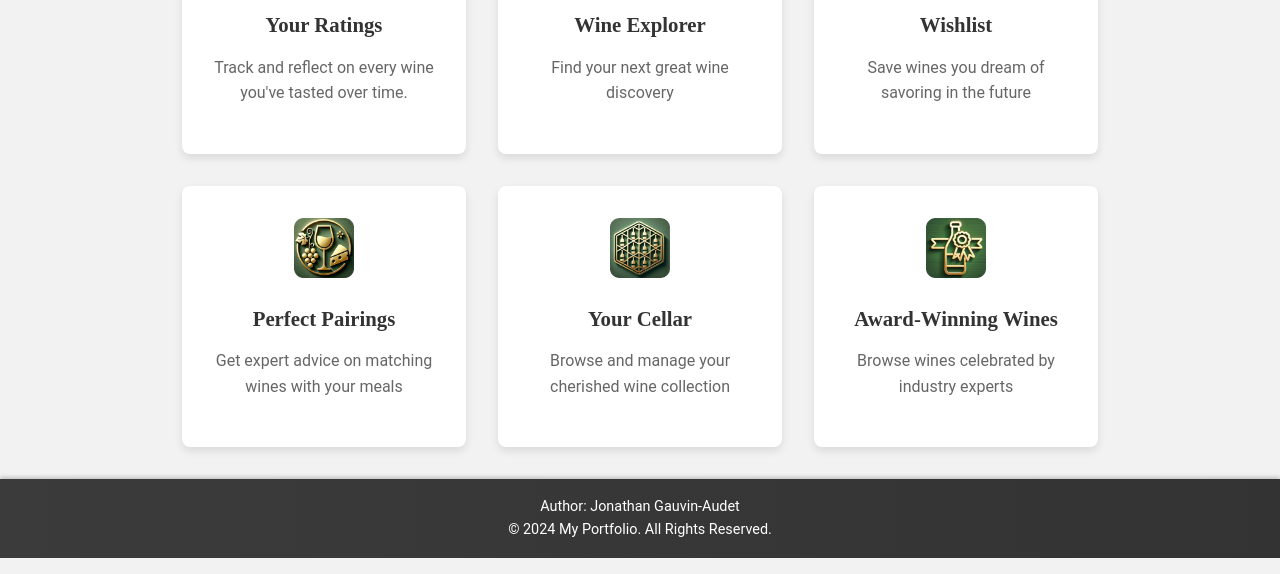
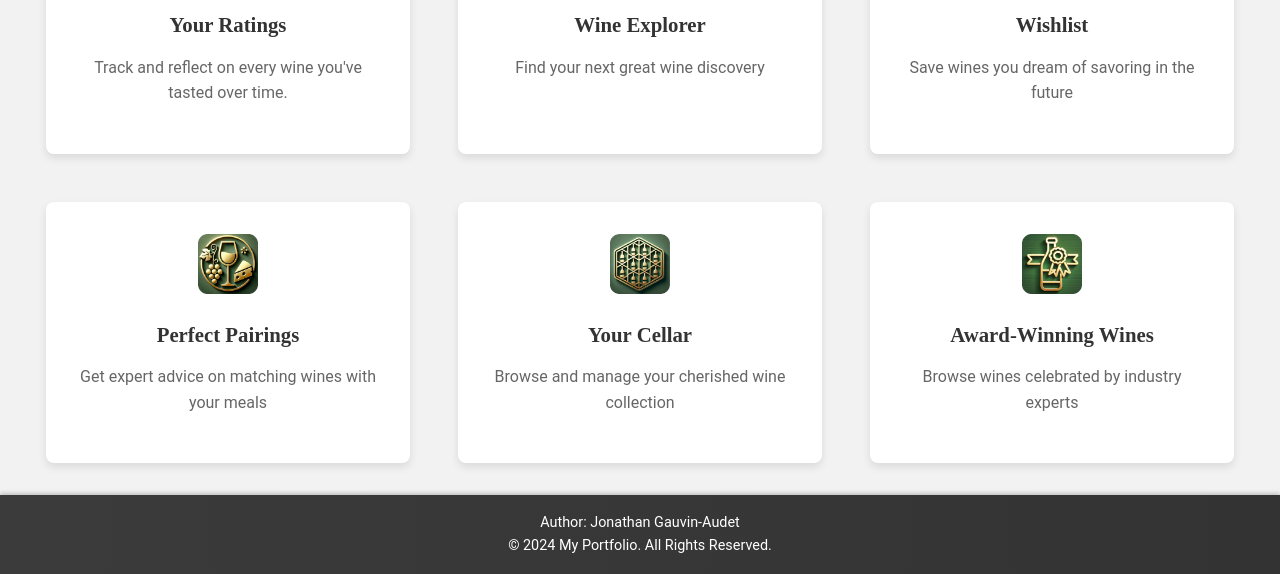
Before and after one commit to Chemboi/wine-app, a plain HTML site: page templates/home.html in a window 1280 px wide. Shown: the part 380-954 px from the top of the page. Drawn offline with Linux system fonts and the light colour scheme.

Commit message:
Modified CSS

```diff
--- a/static/css/style.css
+++ b/static/css/style.css
@@ -160,3 +160,16 @@ footer p {
     font-size: 1rem;
     color: #666;
 }
+
+
+
+/* Responsive adjustments for larger screens */
+@media (min-width: 1200px) {
+    .feature-card {
+        width: 300px; /* Increase card width */
+    }
+
+    .features {
+        gap: 3rem; /* Increase gap between cards */
+    }
+}
```
